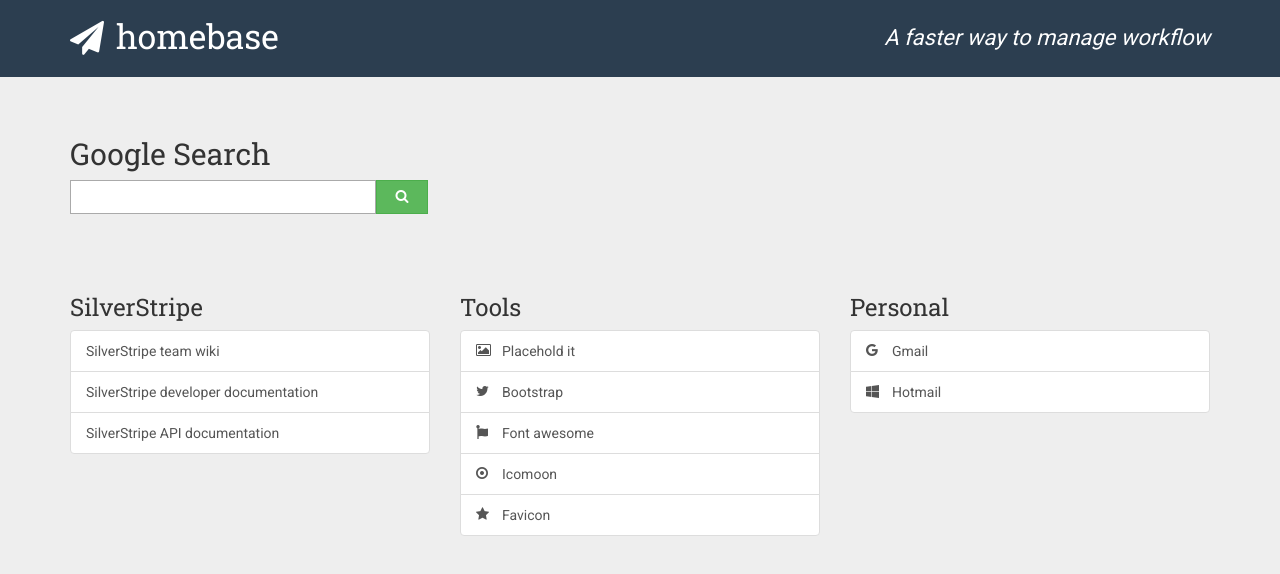
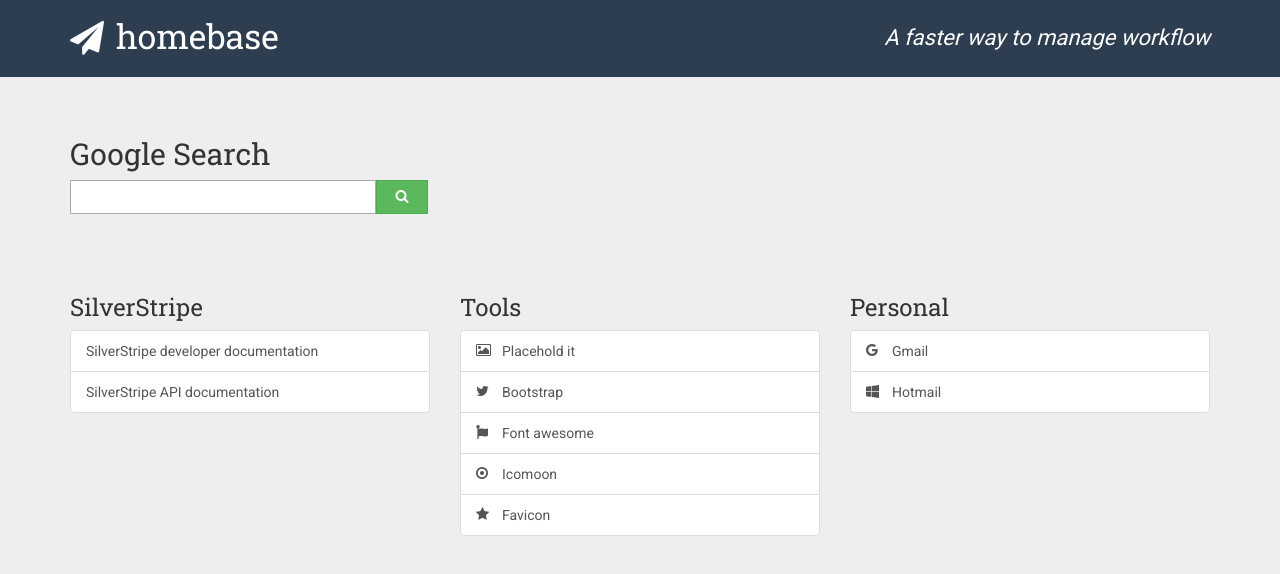
Before and after one commit to soulroll/homebase, a plain HTML site: page index.html in a window 1280 px wide. Drawn offline with nearby package versions, Linux system fonts and the light colour scheme.

Commit message:
Update index.html

```diff
--- a/index.html
+++ b/index.html
@@ -49,7 +49,6 @@
         <div class="col-lg-4 col-md-4 col-sm-4 col-xs-12">
           <h3>SilverStripe</h3>
           <div class="list-group">
-            <a class="list-group-item" href="https://wiki.wgtn.cat-it.co.nz/wiki/SilverStripe" target="_blank">SilverStripe team wiki</a>
             <a class="list-group-item" href="https://docs.silverstripe.org/en/3.2/" target="_blank">SilverStripe developer documentation</a>
             <a class="list-group-item" href="https://api.silverstripe.org/3.2/" target="_blank">SilverStripe API documentation</a>
           </div>
```
